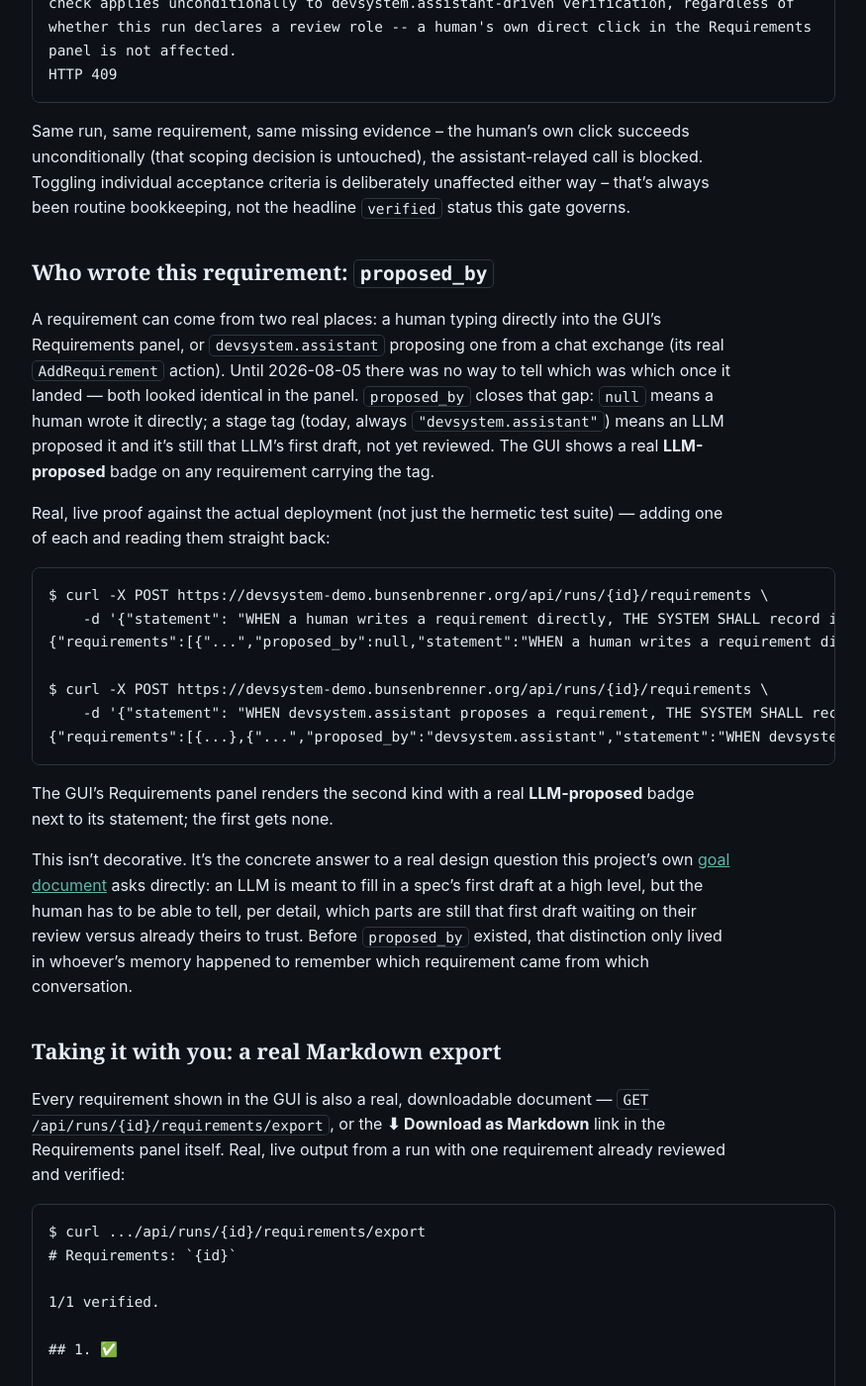
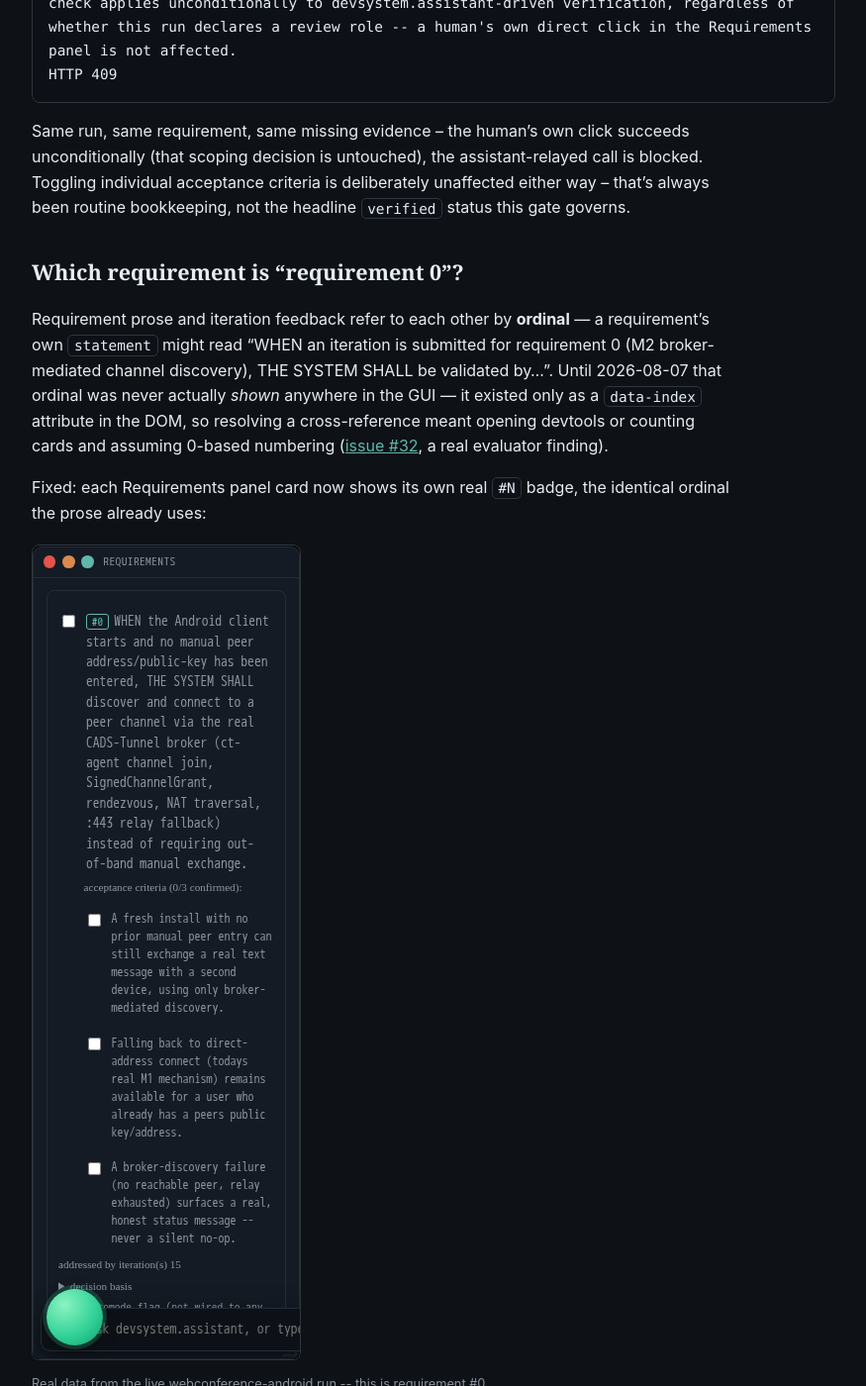
Before and after one commit to scimbe/CADS-devsystem-docs, a Jekyll site: the page built from _explanation/requirements-and-automode.md, in a window 1280 px wide and 1400 px high, scrolled down 7724 px. Shown: the whole window at 99% size, without its empty margins (322-1197 px from the left). Built offline with Jekyll 4.4.1, drawn with Linux system fonts in a browser that asks for light colours; some of the changed text lies outside the part shown.

Commit message:
explanation: document requirement ordinal badges (issue #32)
Real, previously-undocumented gap -- requirement prose/feedback cite
requirements by ordinal, but nothing explained the real #N badges
CADS-devsystem@5e5b27d added to the Requirements panel and New
Iteration's Addresses list. Live screenshots against the actual
webconference-android run, real data (badges #0-#5, the two
otherwise-ambiguous #3/#4 entries). Notes the honest residual gap
(positional ordinals, no stable id) rather than omitting it.

```diff
--- a/_explanation/requirements-and-automode.md
+++ b/_explanation/requirements-and-automode.md
@@ -279,6 +279,37 @@ Same run, same requirement, same missing evidence -- the human's own click succe
 acceptance criteria is deliberately unaffected either way -- that's always been routine bookkeeping,
 not the headline `verified` status this gate governs.
 
+## Which requirement is "requirement 0"?
+
+Requirement prose and iteration feedback refer to each other by **ordinal** — a requirement's own
+`statement` might read "WHEN an iteration is submitted for requirement 0 (M2 broker-mediated channel
+discovery), THE SYSTEM SHALL be validated by...". Until 2026-08-07 that ordinal was never actually
+*shown* anywhere in the GUI — it existed only as a `data-index` attribute in the DOM, so resolving a
+cross-reference meant opening devtools or counting cards and assuming 0-based numbering
+([issue #32](https://github.com/scimbe/CADS-devsystem/issues/32), a real evaluator finding).
+
+Fixed: each Requirements panel card now shows its own real `#N` badge, the identical ordinal the
+prose already uses:
+
+<figure>
+<img src="{{ '/assets/img/explanation-requirement-ordinals/01-requirements-badges.png' | relative_url }}" alt="A Requirements panel card with a real '#0' badge next to its statement, reading 'WHEN the Android client starts and no manual peer address/public-key has been entered...'">
+<figcaption>Real data from the live webconference-android run -- this is requirement #0.</figcaption>
+</figure>
+
+The same index is prefixed onto each entry in the New Iteration form's "Addresses" traceability
+list, where a truncated statement alone can be ambiguous -- this run has two entries that both
+truncate to "WHEN a participant sends a 1:1 message, THE SYSTEM SHALL...":
+
+<figure>
+<img src="{{ '/assets/img/explanation-requirement-ordinals/02-newiter-addresses.png' | relative_url }}" alt="The New Iteration form's Addresses checklist, each entry prefixed with a real #N badge, disambiguating two entries that otherwise truncate to the same text">
+<figcaption>#3 and #4 are otherwise indistinguishable once truncated -- the badge is the only way to tell them apart.</figcaption>
+</figure>
+
+**A real, honestly-named residual gap, not fixed here**: the ordinal is positional. If requirements
+are ever reordered or one is deleted, every prose reference to "requirement N" silently retargets —
+with the index now visible, that drift is at least *visible* too, but a stable requirement id that
+survives reorder/delete would close the gap fully. Left open as a real, separate, bigger question.
+
 ## Who wrote this requirement: `proposed_by`
 
 A requirement can come from two real places: a human typing directly into the GUI's Requirements
```
Also changed, not shown: assets/img/explanation-requirement-ordinals/01-requirements-badges.png (added), assets/img/explanation-requirement-ordinals/02-newiter-addresses.png (added).
